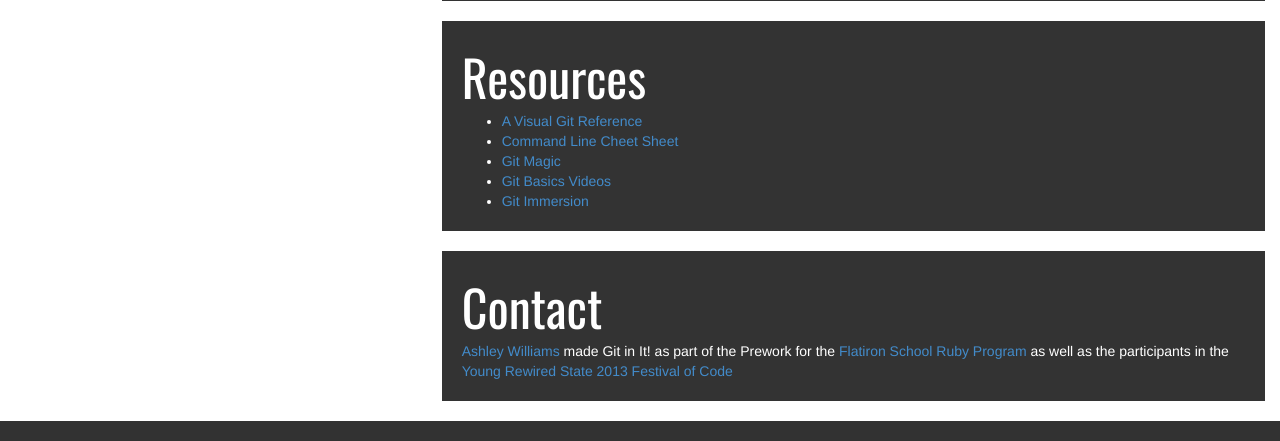
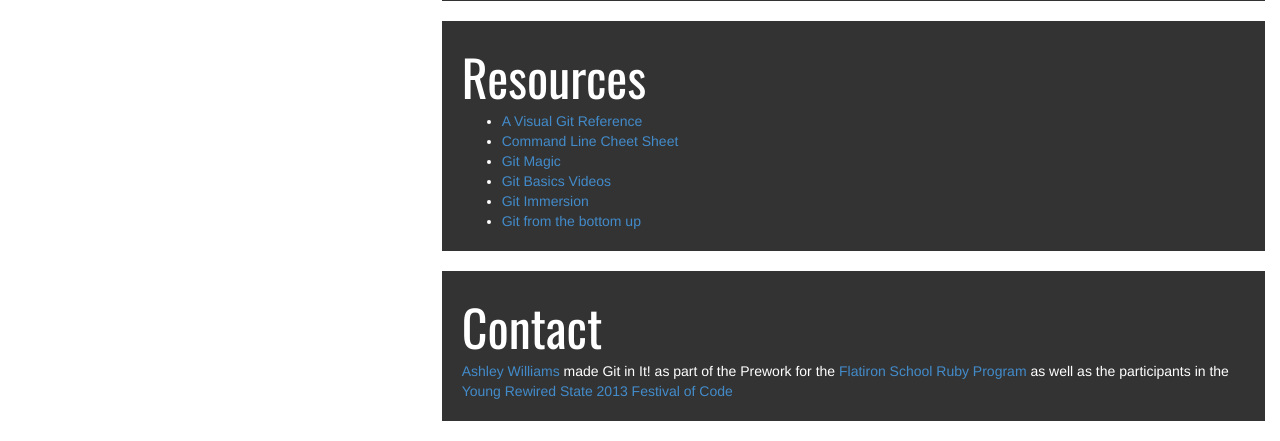
Before and after one commit to ashleygwilliams/git-in-it, a Sinatra app: page / in a window 1280 px wide. Shown: the part 1799-2240 px from the top of the page. Run offline with Sinatra, Linux system fonts and the light colour scheme; some web fonts are replaced.

Commit message:
add more resources

```diff
--- a/views/_resources.erb
+++ b/views/_resources.erb
@@ -6,5 +6,6 @@
 		<li><a href="http://www-cs-students.stanford.edu/~blynn/gitmagic/">Git Magic</a></li>
 		<li><a href="http://git-scm.com/videos">Git Basics Videos</a></li>
 		<li><a href="http://gitimmersion.com/">Git Immersion</a></li>
+		<li><a href="http://ftp.newartisans.com/pub/git.from.bottom.up.pdf">Git from the bottom up</a></li>
 	</ul>
 </section>
```
